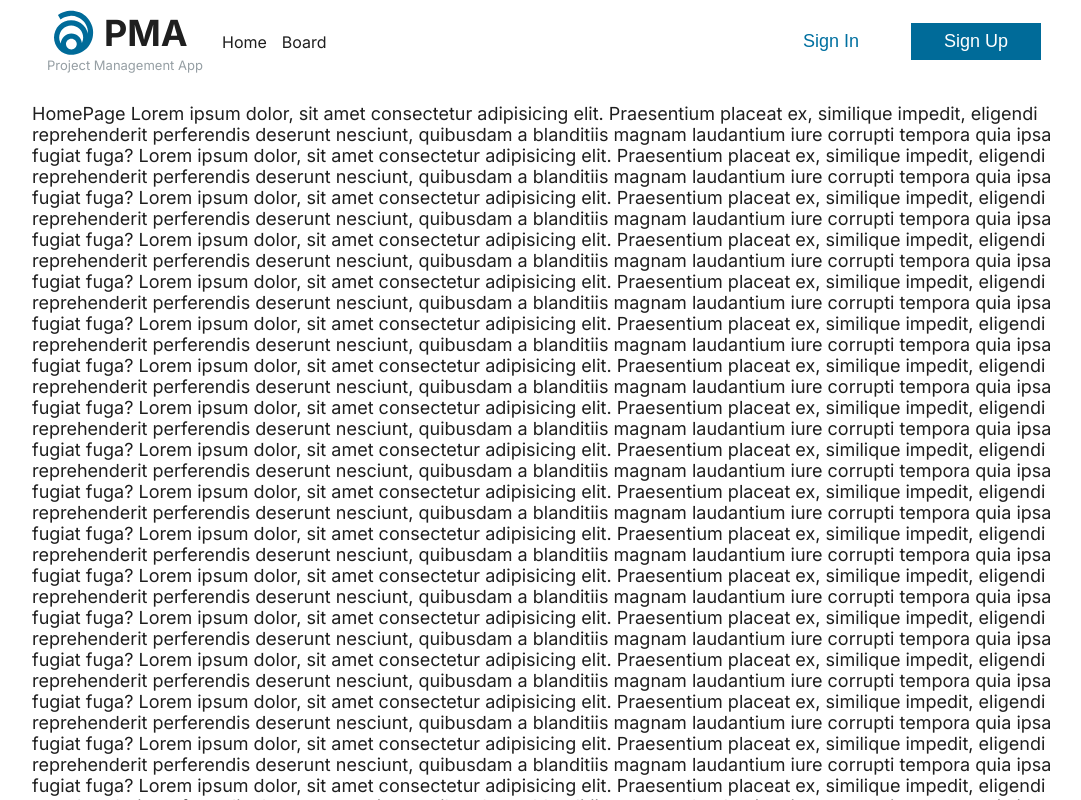
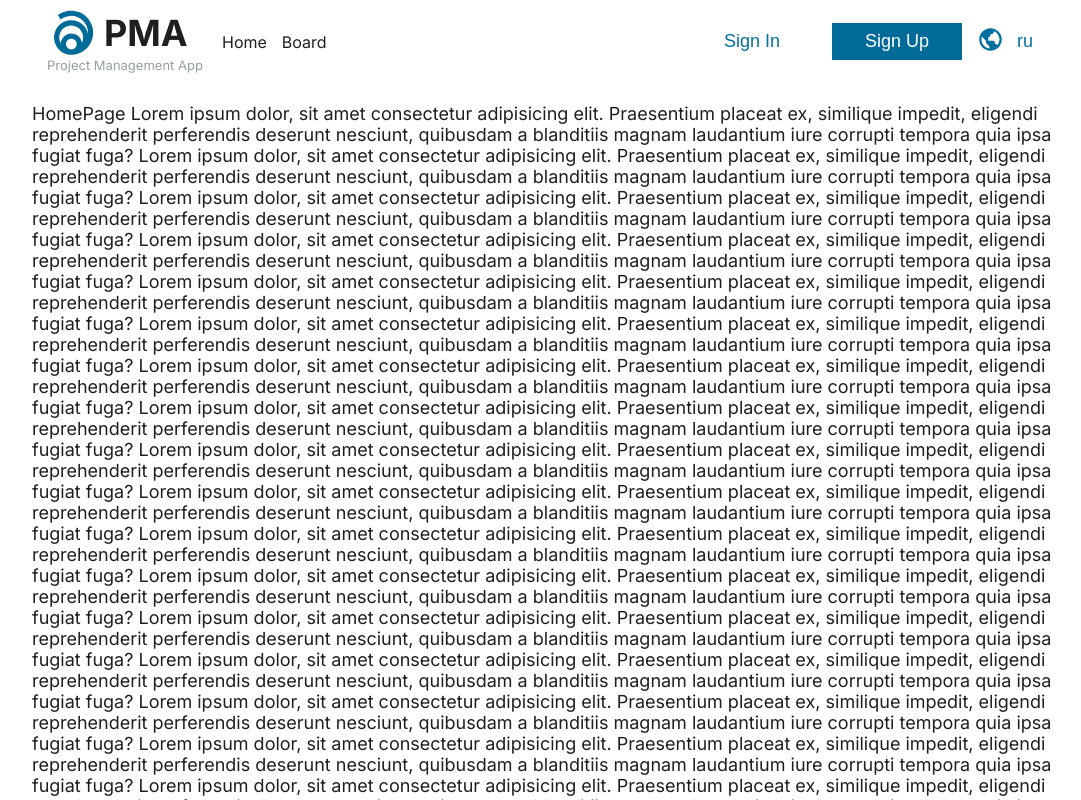
Before and after one commit to pug000/project-management-app, a React (Create React App) app: page / in a window 1280 px wide. Shown: the top 800 px of the page, without its empty margins (96-1177 px from the left). Built offline with nearby package versions, Linux system fonts and the light colour scheme.

Commit message:
feat: add language switcher

```diff
--- a/src/components/Header/Header.tsx
+++ b/src/components/Header/Header.tsx
@@ -7,6 +7,8 @@ import Button from 'components/Button/Button';
 import { headerSignItems, headerLinkItems } from 'utils/constants';
 
 import theme from 'styles/theme';
+
+import LangSwitcher from './LangSwitcher/LangSwitcher';
 
 import {
   HeaderWrapper,
@@ -55,6 +57,7 @@ function Header() {
               />
             </HeaderLink>
           ))}
+          <LangSwitcher />
         </HeaderContainerElements>
       </HeaderContainer>
     </HeaderWrapper>
--- /dev/null
+++ b/src/components/Header/LangSwitcher/Icon.tsx
@@ -0,0 +1,22 @@
+import React, { useMemo } from 'react';
+import { IconContext } from 'react-icons';
+import { BiWorld } from 'react-icons/bi';
+
+import theme from 'styles/theme';
+
+function Icon() {
+  const IconContextProviderValue = useMemo(
+    () => ({ color: theme.colors.primaryColor, size: '1.5em' }),
+    []
+  );
+
+  return (
+    <IconContext.Provider value={IconContextProviderValue}>
+      <div>
+        <BiWorld />
+      </div>
+    </IconContext.Provider>
+  );
+}
+
+export default Icon;
--- /dev/null
+++ b/src/components/Header/LangSwitcher/LangSwitcher.style.tsx
@@ -0,0 +1,20 @@
+import styled from 'styled-components';
+
+const LangWrapper = styled.div`
+  display: flex;
+  justify-content: center;
+  align-items: center;
+  gap: 5px;
+`;
+
+const LangContainer = styled.div`
+  cursor: pointer;
+  color: ${({ theme }) => theme.colors.primaryColor};
+  transition: ${({ theme }) => theme.effects.transition};
+
+  &:hover {
+    opacity: ${({ theme }) => theme.effects.hoverOpacity};
+  }
+`;
+
+export { LangWrapper, LangContainer };
--- /dev/null
+++ b/src/components/Header/LangSwitcher/LangSwitcher.tsx
@@ -0,0 +1,34 @@
+import React, { useCallback } from 'react';
+import i18n from 'localization/i18n';
+import i18next from 'i18next';
+
+import theme from 'styles/theme';
+
+import Button from 'components/Button/Button';
+import Icon from './Icon';
+
+import { LangWrapper, LangContainer } from './LangSwitcher.style';
+
+function LangSwitcher() {
+  const changeLanguage = useCallback((language: string) => {
+    i18n.changeLanguage(language);
+  }, []);
+
+  return (
+    <LangWrapper>
+      <Icon />
+      <LangContainer>
+        <Button
+          text={i18next.language === 'en' ? 'ru' : 'en'}
+          type="button"
+          width="25px"
+          color={theme.colors.primaryColor}
+          backgroundColor={theme.colors.backgroundWhite}
+          callback={() => changeLanguage(i18next.language === 'en' ? 'ru' : 'en')}
+        />
+      </LangContainer>
+    </LangWrapper>
+  );
+}
+
+export default LangSwitcher;
```
